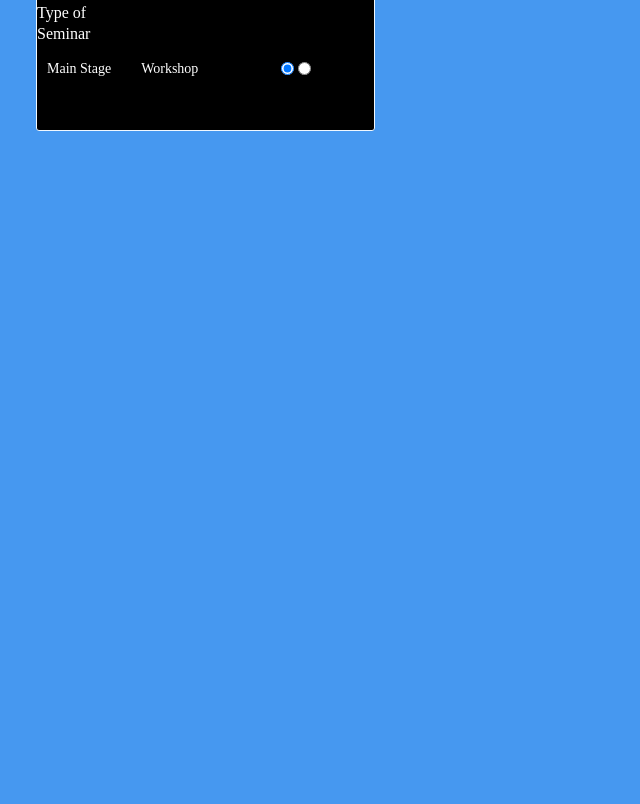
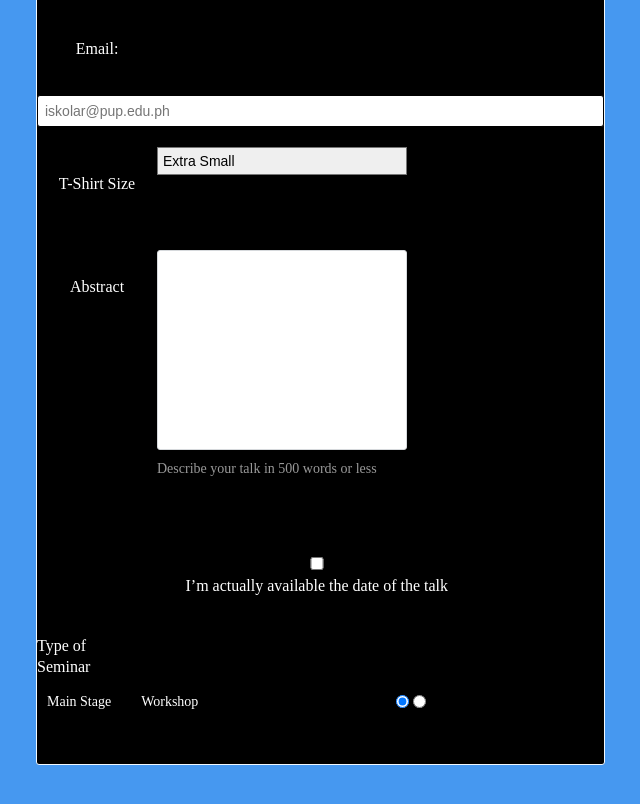
Before and after one commit to samulxcz/Cabison_HTML-FORMS, a plain HTML site: page speaker.submission.html in a window 1280 px wide. Shown: the part 542-1346 px from the top of the page, without its empty margins (604-1244 px from the left). Before the commit the page ends 885 px from the top, so only its background shows below. Drawn offline with Linux system fonts and the light colour scheme.

Commit message:
Add files via upload

```diff
--- a/speaker.submission.html
+++ b/speaker.submission.html
@@ -35,6 +35,33 @@
                     placeholder="iskolar@pup.edu.ph"/>
 
                 </div>
+
+                <div class='form-row'>
+                    <label for='t-shirt'>T-Shirt Size</label>
+                    <select id='t-shirt' name='t-shirt'>
+                        <option value='xs'>Extra Small</option>
+                        <option value='s'>Small</option>
+                        <option value='m'>Medium</option>
+                        <option value='l'>Large</option>
+                    </select>
+                </div>
+
+                <div class='form-row'>
+                    <label for='abstract'>Abstract</label>
+                    <textarea id='abstract' name='abstract'></textarea>
+                    <div class='instructions'>Describe your talk in 500 words or less</div>
+                </div>
+
+                <div class='form-row'>
+                    <label class='checkbox-label' for='available'>
+                        <input id='available'
+                               name='available'
+                               type='checkbox'
+                               value='is-available'/>
+                        <span>I’m actually available the date of the talk</span>
+                    </label>
+                </div>
+
                 <fieldset class="legacy-form-row">
                     <legend>
                         Type of Seminar
@@ -59,6 +86,6 @@
                 </label>
                 </fieldset>
             </form>
-
+        </center>
     </body>
 </html>
--- a/style.css
+++ b/style.css
@@ -57,6 +57,13 @@ body {
     width: 100%;
     padding: 7px;
     font-size: 14px;
+}
+
+.form-row select {
+    width: 100%;
+    padding: 5px;
+    font-size: 14px;
+    -webkit-appearance: none;
 }
 
 .form-row label {
@@ -120,10 +127,41 @@ body {
     padding: 20px;
 }
 
+.form-row textarea {
+    font-family: "Helvetica", "Arial", sans-serif;
+    font-size: 14px;
+    border: 1px solid #D6D9DC;
+    border-radius: 3px;
+    min-height: 200px;
+    margin-bottom: 10px;
+    padding: 7px;
+    resize: none;
+}
+
+.form-row .instructions {
+    color: #999999;
+    font-size: 14px;
+    margin-bottom: 30px;
+}
+
+.form-row .instructions {
+    margin-left: 120px;
+}
+
 .legacy-form-row{
     border: none;
     margin-bottom: 40px;
 }
+
+.form-row .checkbox-label {
+    margin-bottom: 0;
+}
+
+.form-row .checkbox-label {
+    margin-left: 120px;
+    width: auto;
+}
+
 
 .legacy-form-row legend{
     margin-bottom: 15px;
```
